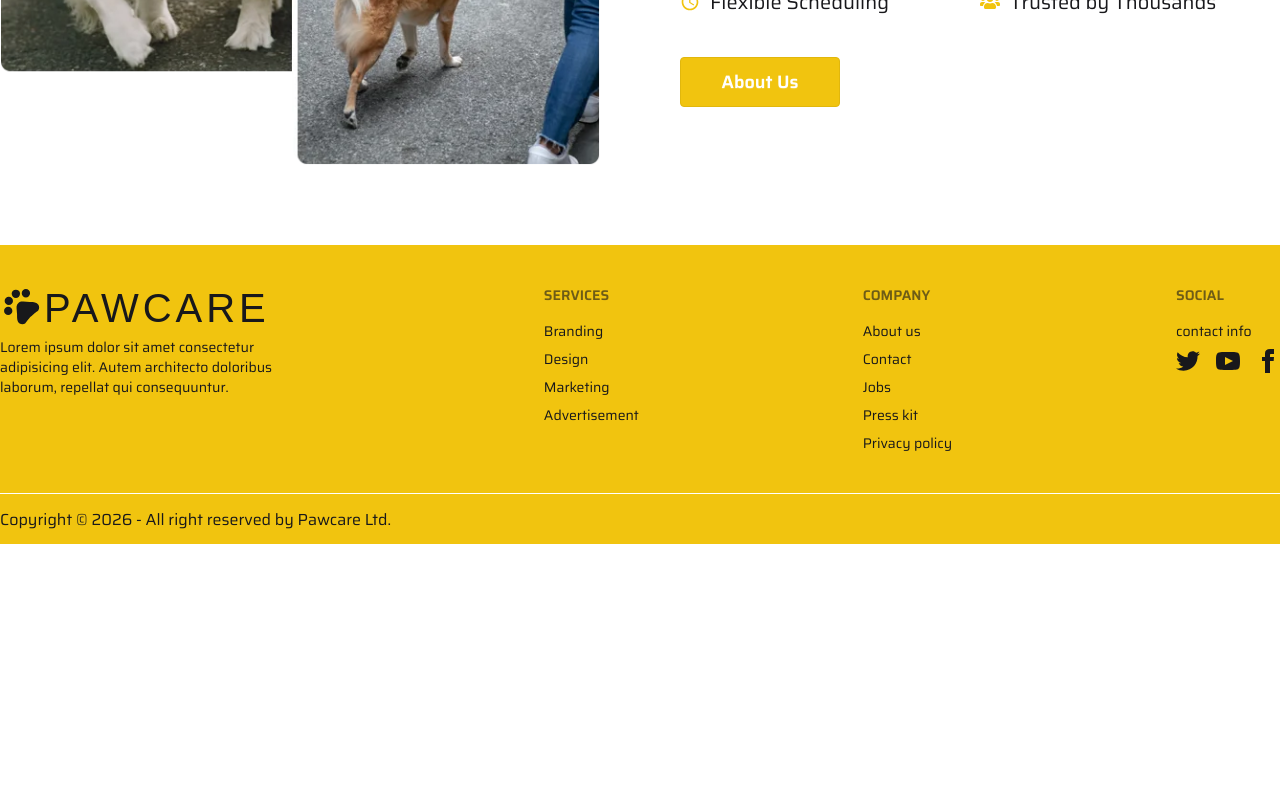
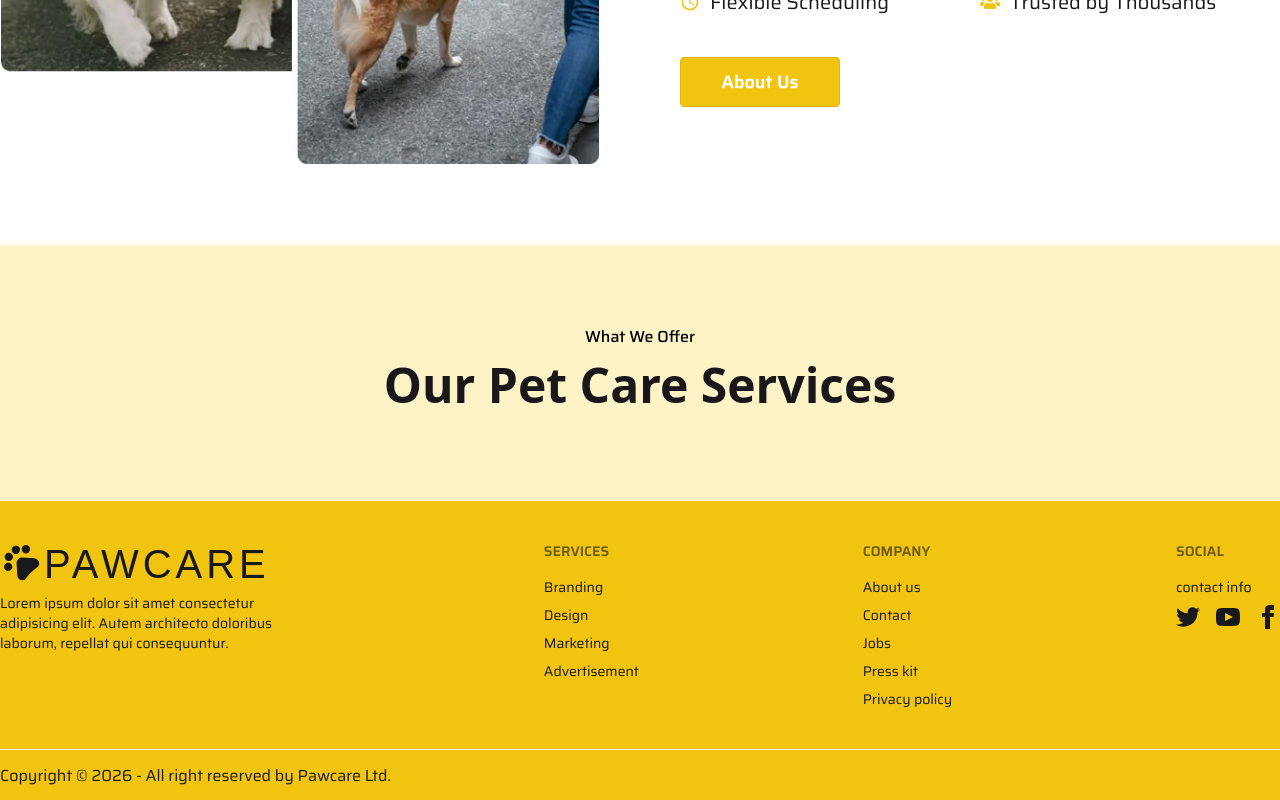
Before and after one commit to codebyanwar/PawCare, a React (Vite) app: page / in a window 1280 px wide. Shown: the part 1704-2504 px from the top of the page. Before the commit the page ends 2248 px from the top, so only its background shows below. Built offline with nearby package versions, Linux system fonts and the light colour scheme; a web font is replaced by a local one.

Commit message:
project updated

```diff
--- /dev/null
+++ b/src/Component/Services.jsx
@@ -0,0 +1,18 @@
+import React from 'react';
+
+const Services = () => {
+    return (
+      <div className="lg:py-20 bg-[#FEF3C6]">
+        <div className="lg:w-7xl mx-auto text-center">
+          <h6 className="text-[14px] lg:text-[16px] text-black font-medium">
+            What We Offer
+          </h6>
+          <h2 className="text-[48px] font-semibold title-font">
+            Our Pet Care Services
+          </h2>
+        </div>
+      </div>
+    );
+};
+
+export default Services;
--- a/src/Pages/Home.jsx
+++ b/src/Pages/Home.jsx
@@ -2,6 +2,7 @@ import React from 'react';
 import HomeHero from '../Component/Hero/HomeHero';
 import AboutCard from '../Component/Card/AboutCard';
 import AboutSection from '../Component/AboutSection';
+import Services from '../Component/Services';
 
 const Home = () => {
     return (
@@ -9,6 +10,7 @@ const Home = () => {
             <HomeHero></HomeHero>
             <AboutCard></AboutCard>
             <AboutSection></AboutSection>
+            <Services></Services>
         </div>
     );
 };
--- a/src/Routes/Routes.jsx
+++ b/src/Routes/Routes.jsx
@@ -17,7 +17,8 @@ const router = createBrowserRouter([
     children:[
       {
         index: true,
-        Component: Home
+        Component: Home,
+        loader: ()=>fetch('/Services.json')
       },
       {
         path: '/about',
```
